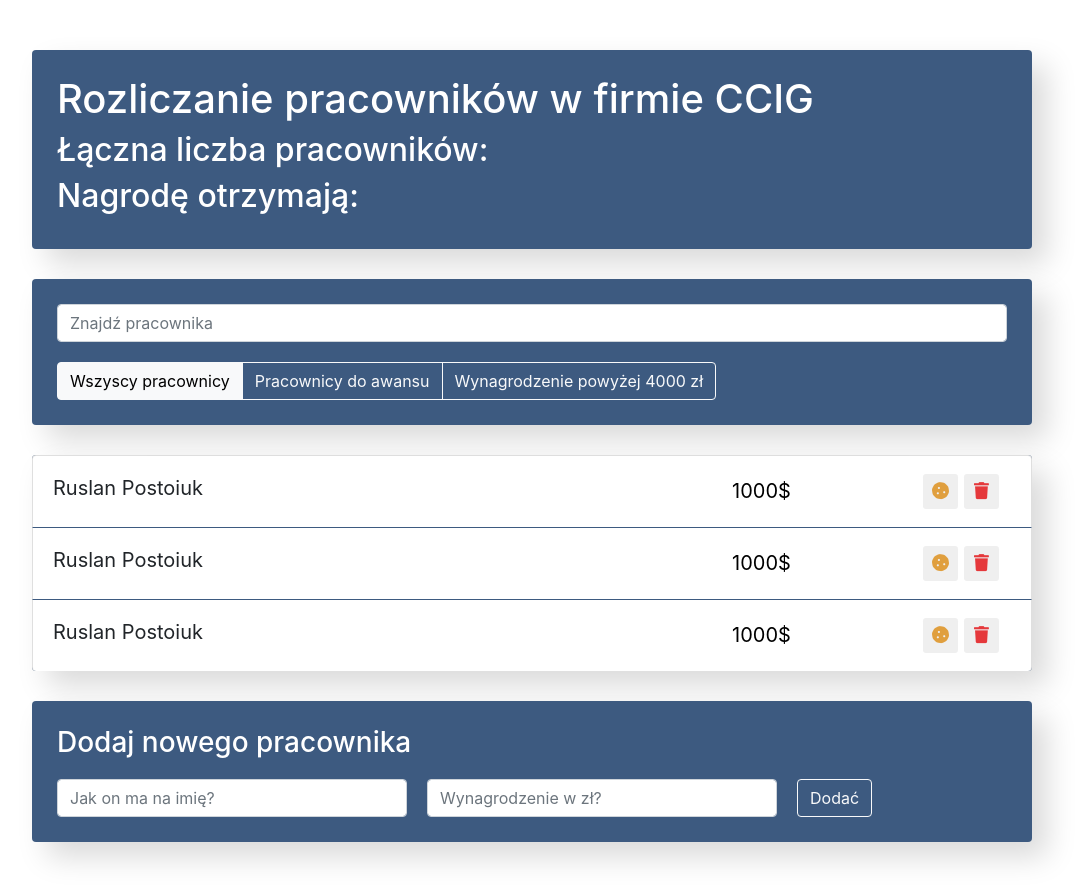
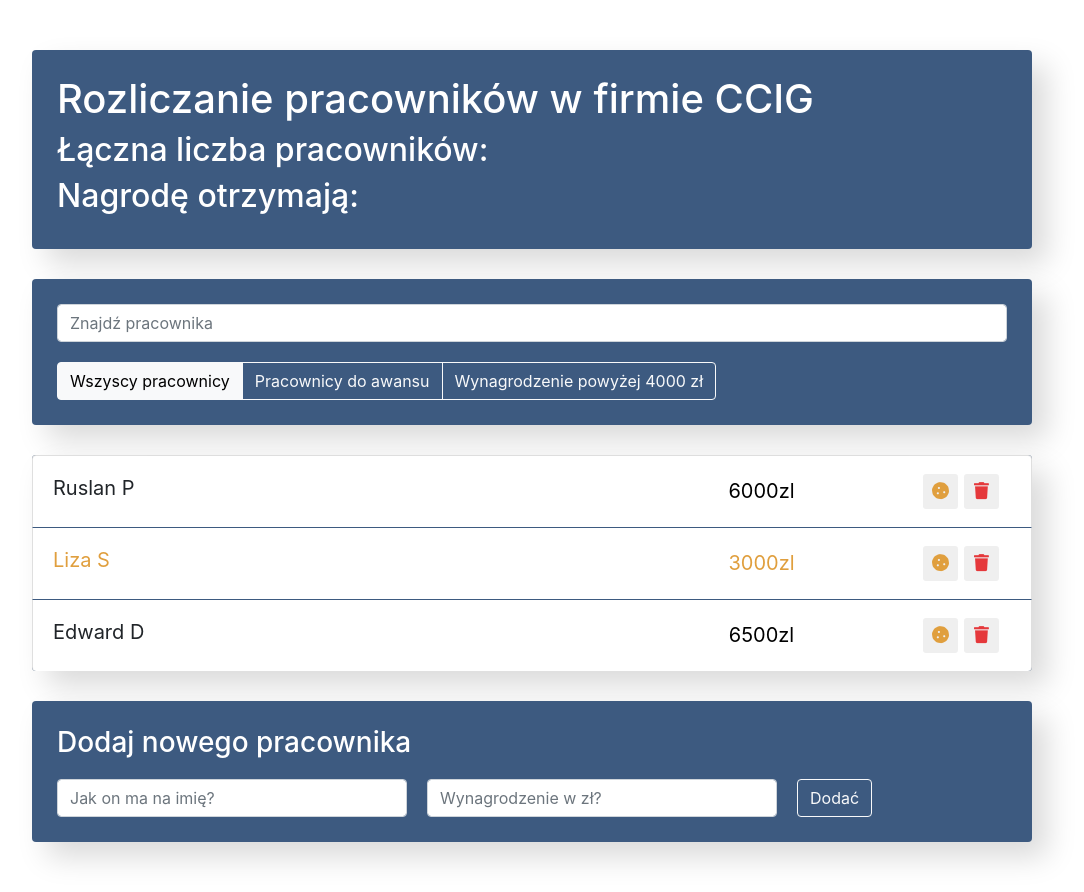
Before and after one commit to LappA17/Employees_template, a React (Create React App) app: page / in a window 1280 px wide. Shown: the whole page, without its empty margins (108-1192 px from the left). Built offline with nearby package versions, Linux system fonts and the light colour scheme.

Commit message:
92. Практика свойств на проекте

```diff
--- a/src/components/app/app.jsx
+++ b/src/components/app/app.jsx
@@ -6,9 +6,21 @@
 import EmployersList from '../employers-list/employers-list';
 import EmployersAddForm from '../employers-add-form/employers-add-form';
 
-import './app.css'; // так как мы используем вебпак то он соберет этот файлик в общие стили
+import './app.css';
 
+/* Попрактикуемся поработать с даными (переменная data)
+
+   Сейчас добавиим класс increase что бы в случае появляение его у элемента - элемент на странице менял цвет,
+пока что не будем добавлять обрабртчик события, но логика такая что при клике на печеньку - нам будет оранжевым
+подсвечивать человека который идет на повышение*/
 function App() {
+
+    const data = [
+        {name: 'Ruslan P', salary: 6000, increase: false},
+        {name: 'Liza S', salary: 3000, increase: true},
+        {name: 'Edward D', salary: 6500, increase: false}
+    ]
+
     return(
         <div className="app">
             <AppInfo/>
@@ -17,10 +29,10 @@
                 <SearchPanel/>
                 <AppFilter/>
             </div>
-            <EmployersList/>
+            <EmployersList data={data} />
             <EmployersAddForm/>
         </div>
     );
-}
+} /* Передаем в Компонент нашу переменую которая содержит массив данных */
 
 export default App;
--- a/src/components/employers-list-item/employers-list-item.css
+++ b/src/components/employers-list-item/employers-list-item.css
@@ -59,6 +59,9 @@
     transform: translateX(0px);
 }
 
+/* После клика на печеньку у пользователя должен поменяться цвет. .list-group-item - это класс нашего li который
+всё в себя оборачивает, и как только у этого элемента появляется класс increase то .list-group-item-label и
+.list-group-item-input ОКРАШАТЬСЯ В ДРУГОЙ ЦВЕТ */
 .list-group-item.increase .list-group-item-label, .list-group-item.increase .list-group-item-input {
     color: #e09f3e;
 }
--- a/src/components/employers-list-item/employers-list-item.jsx
+++ b/src/components/employers-list-item/employers-list-item.jsx
@@ -2,11 +2,24 @@
 
 import './employers-list-item.css';
 
-const EmployerListItem = () => {
+/* Мы сюда передаем пропсы с employer-list
+
+   Именно здесь должен добавлять класс increase
+   classNames - будет содержать все базовые классы li
+   И мы говорим что у нас есть переменная classNames в которую мы добавляем еще один класс, только важно что бы этот
+класс добавлялся через пробел что бы не он не притулялся к последнему классу который там уже был
+    Теперь у того элемента у которого increase стоит в true будет окрашен !*/
+const EmployerListItem = ({name, salary, increase}) => {
+
+    let classNames = "list-group-item d-flex justify-content-between"
+    if (increase) {
+        classNames += ' increase'
+    }
+
     return (
-        <li className="list-group-item d-flex justify-content-between">
-            <span className="list-group-item-label">Ruslan Postoiuk</span>
-            <input type="text" className="list-group-item-input" defaultValue="1000$"/>
+        <li className={classNames}>
+            <span className="list-group-item-label">{name}</span>
+            <input type="text" className="list-group-item-input" defaultValue={salary + "zl"} />
             <div className='d-flex justify-content-center align-items-center'>
                 <button type="button"
                     className="btn-cookie btn-sm ">
@@ -22,14 +35,5 @@
         </li>
     )
 }
-/* defaultValue - это дополнительный аттрибут Реакта !
-    У нас есть элементы отдельные элементы списка (лист айтем). Что бы правильно работало СЕО и другие аспекты приложения
-необходимо использовать именно лист айтем.
-    В спене лежит имя пользователя
-    Инпут - поле значение заработно платы
-    Дальше див блока с кнопками
-    Первая кнопка - иконка с печенькой
-    Вторая кнопка - иконка удаление
-    i - отдельна ионка со звездной что бы отображать пользователя который идет на повышение */
 
     export default EmployerListItem;
--- a/src/components/employers-list/employers-list.jsx
+++ b/src/components/employers-list/employers-list.jsx
@@ -2,16 +2,41 @@
 
 import './employers-list.css';
 
-const EmployersList = () => {
+/* Сейчас мы создаем сотрудников в ручную, в реальности инфа приходит от сервера
+
+   Вытаскиваем из пропсов data
+   Что бы правильно передать data, нужно взять массив наших данных - перебрать каждый элемент массива и из него сформировать
+каждый новый компонент EmployersListItem. И НАМ БУДЕТ ВСЕ РАВНО СКОЛЬКО ИМЕН ПРИЙДЕТ ОТ СЕРВЕРА, МЫ СГЕНЕРИРУЕМ ЕГО
+АВТОМАТИЧЕСКИ
+
+    Нам нужно не просто перебрать массив, а что бы он вернул нам НОВЫЙ МАССИВ, ЧТО БЫ ВЕРНУЛСЯ НОВЫЙ МАССИВ ЭЛЕМЕНТОВ,
+ТОЕСТЬ ДАННЫЕ ПРЕВРАТЯТЬСЯ В ЭЛЕМЕНТЫ. Нам подойдет метод map
+
+    Нам в компонент приходит data  EmployersList = ({data})
+    data - это массив с объектами, который мы будем использовать что бы построить новые компоненты
+    Эти элементы мы перебираем с помощью метода map, где каждый объект внутри массива - у нас как item
+    Соотвественно наша коллбек функция будет возвращать нам компонент в котором назначаются пропсы <EmployersListItem name={item.name} salary={item.salary}/>
+    И так как работой map у нас является новый массив, то в elements у нас сейчас лежит массив с копонентами, те один
+EmployerList, 4ый, 5ый и так далее, сколько получаться - столько и будет
+    Теперь мы наш массив подставляем вот сюда return (<ul className="app-list list-group"> где все наши компоненты
+развернуться и сформулируют нашу ВЕРСТКУ
+
+    Дальше мы можем использовать спред опператор, что бы вместо того что бы в ручную передавать name и селери
+name={item.name} salary={item.salary}. Вот эта запись {...item} будет индитична name={item.name} salary={item.salary}
+потому что мы просто берем объект и разворачиваем его на отдельные элементы
+ */
+const EmployersList = ({data}) => {
+
+    const elements = data.map(item => {
+        return(
+            <EmployersListItem {...item}/>
+        )
+    })
+
     return (
         <ul className="app-list list-group">
-            <EmployersListItem/>
-            <EmployersListItem/>
-            <EmployersListItem/>
+            {elements}
         </ul>
     )
 }
-/* В ЭТОМ ЛИСТЕ БУДУТ КОМПОНЕНТЫ С employers-list-item !!! в анордерет лист !
-    Компоненты мы должны где-то переиспользовать в других частях приложения */
-
     export default EmployersList;
```
Also changed, not shown: comments.jsx (deleted, +0 -29 lines).
